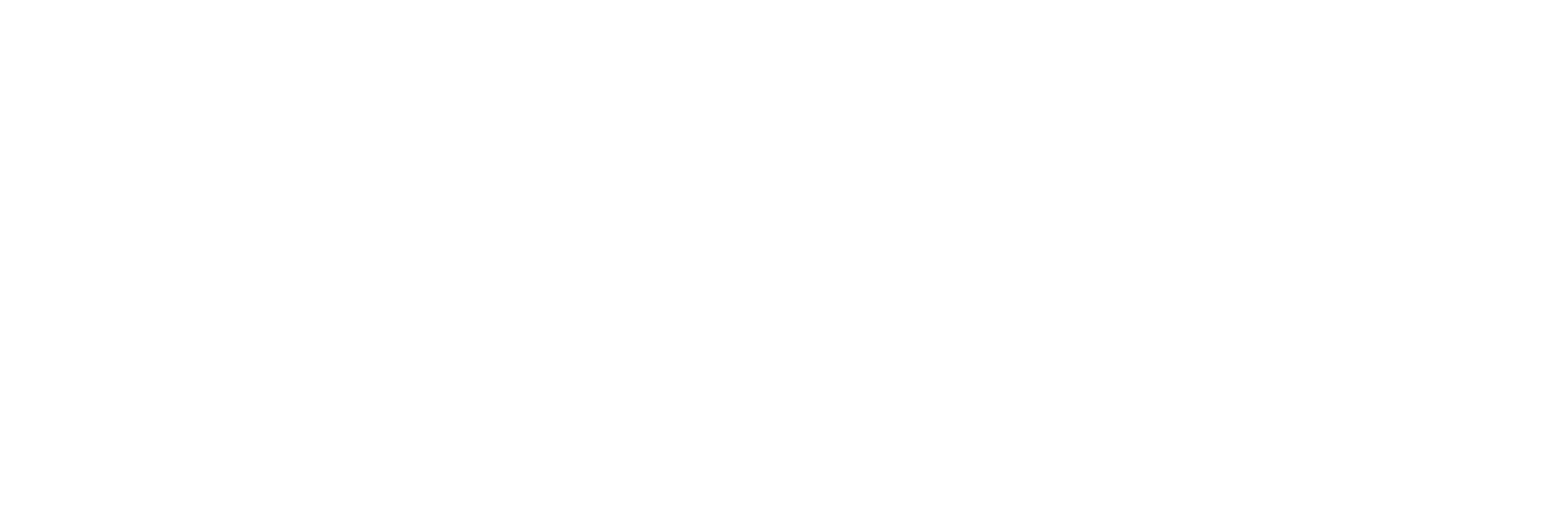
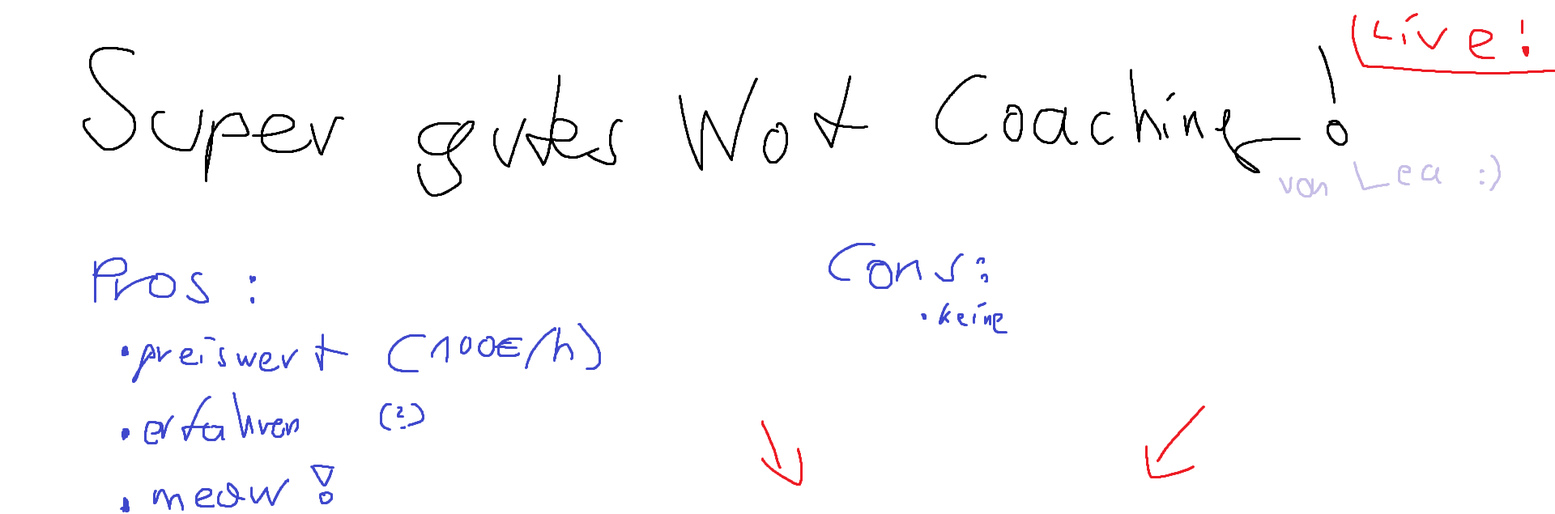
Before and after one commit to Spenn1/supercooleswotcaoching.github.io, a plain HTML site: page index.html in a window 1280 px wide. Shown: the top 635 px of the page at 81% size, 1920 px wide, since content can reach past the window. Drawn offline with Linux system fonts and the light colour scheme.

Commit message:
Update index.html

```diff
--- a/index.html
+++ b/index.html
@@ -7,6 +7,6 @@
     <title></title>
 </head>
 <body>
-    <img src="main/wotcoaching.png" class="img-responsive" alt=""> </div>
+    <img src="wotcoaching.png" class="img-responsive" alt=""> </div>
 </body>
 </html>
```
